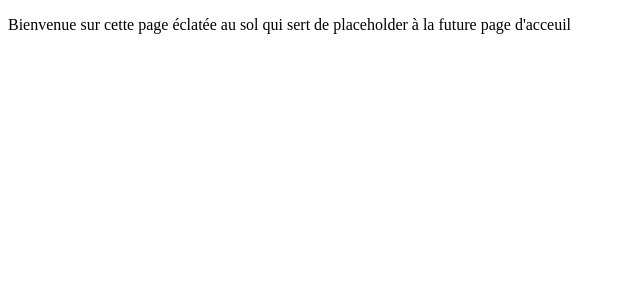
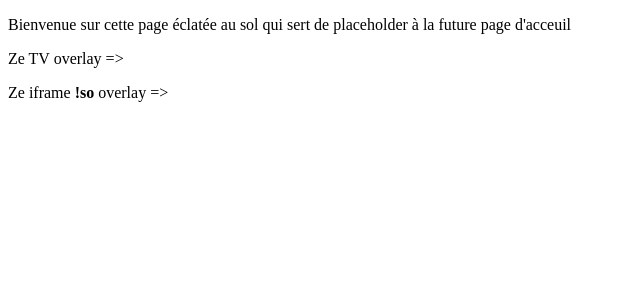
Before and after one commit to Aqueuse/twitchdev, a Flask app: page / in a window 1280 px wide. Shown: the top 300 px of the page, without its empty margins (0-640 px from the left). Run offline with Flask 2, Linux system fonts and the light colour scheme; some libraries are stand-ins or nearby versions.

Commit message:
minimal amelioration for the home page

```diff
--- a/templates/home.html
+++ b/templates/home.html
@@ -1,12 +1,17 @@
 <!DOCTYPE html>
 <html lang="en">
 <head>
-    <meta charset="UTF-8">
-    <title>Twitch Code</title>
+   <meta charset="UTF-8">
+   <link rel= "stylesheet" type="text/css" href="{{ url_for('static', filename='style.css') }}">
+  <title>Twitch Code</title>
 </head>
+
 <body>
 
 <p>Bienvenue sur cette page éclatée au sol qui sert de placeholder à la future page d'acceuil</p>
 
+<p>Ze TV overlay => <a href="https://twitch-code.fr/tv"></a></p>
+<p>Ze iframe <b>!so</b> overlay => <a href="https://twitch-code.fr/iframe"></a></p>
+
 </body>
 </html>
```
